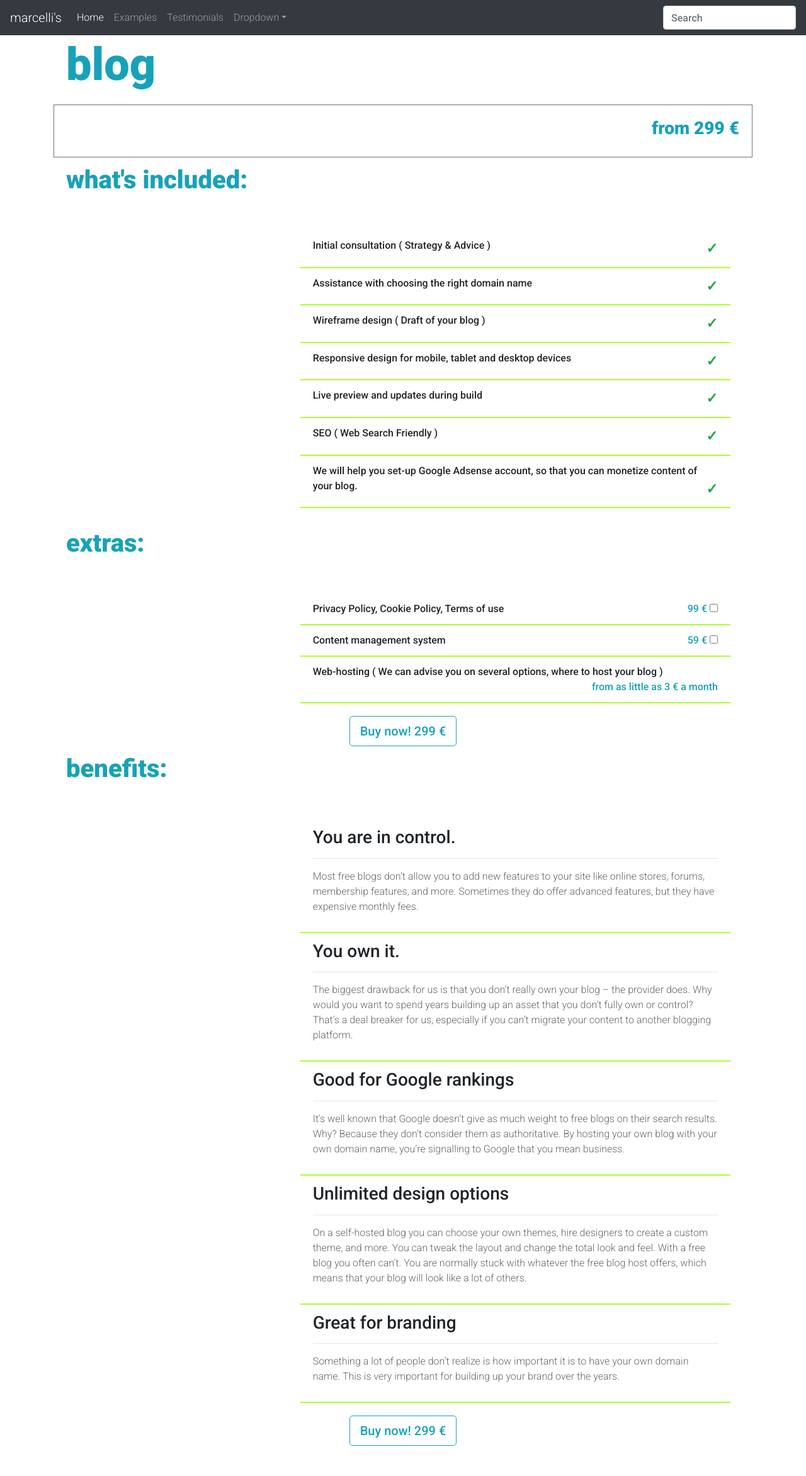
After one commit to Code-Institute-Submissions/web_studio, a Django app: page /blog in a window 1280 px wide. The commit adds this page. Shown: the whole page at 63% size. Run offline with Django 3.2, Linux system fonts and the light colour scheme; some libraries are stand-ins or nearby versions.

Commit message:
created blog page with sections: what's included, extras and benefits

```diff
--- /dev/null
+++ b/public/static/public/css/blog.css
@@ -0,0 +1,11 @@
+.list-group-item{
+    font-weight: 500;
+}
+.benefit{
+    font-weight: 300;
+    color: #666;
+}
+.included{
+    font-weight: 800;
+    font-size: 1.4rem;
+}
--- /dev/null
+++ b/public/templates/public/blog.html
@@ -0,0 +1,221 @@
+{% extends 'base.html' %}
+{% load static %}
+{% block extra_css %}
+    <link rel="stylesheet" href="{% static 'public/css/blog.css' %}">
+    <!--FONT AWESOME CSS FILES-->
+    <link
+            crossorigin="anonymous"
+            href="https://cdnjs.cloudflare.com/ajax/libs/font-awesome/5.11.2/css/all.css"
+            integrity="sha256-46qynGAkLSFpVbEBog43gvNhfrOj+BmwXdxFgVK/Kvc="
+            rel="stylesheet"
+    />
+{% endblock %}
+{% block  content %}
+
+    <div class="col-12 mt-5"></div>
+    <div class="container">
+        <div class="row index">
+
+            <div class="card col-lg-12 border-0">
+
+                <div class="card-header bg-transparent border-0">
+                    <h1 class="font-weight-bold display-3  text-info">blog</h1>
+                </div>
+                <div class="card-body border-secondary border">
+                    <h3 class="font-weight-bold text-info float-right">from 299 &euro;</h3>
+                </div>
+            </div>
+            <div class="card col-lg-12 border-0">
+
+                <div class="card-header bg-transparent border-0">
+                    <h1 class="font-weight-bold display-5  text-info">what's included:</h1>
+                </div>
+                <div class="card-body border-0">
+                    <p class="my-3"></p>
+                    <div class="col-md-8 offset-md-4">
+                        <ul class="list-group">
+                            <li class="list-group-item bottom_border">
+                                Initial consultation ( Strategy & Advice )
+                                 <span class="float-right text-success included">
+                                    &check;
+                                   </span>
+                            </li>
+                            <li class="list-group-item bottom_border">
+                                Assistance with choosing the right domain name
+                                 <span class="float-right text-success included">
+                                    &check;
+                                   </span>
+                            </li>
+                            <li class="list-group-item bottom_border">
+                                Wireframe design ( Draft of your blog )
+                                 <span class="float-right text-success included">
+                                    &check;
+                                   </span>
+                            </li>
+                            <li class="list-group-item bottom_border">
+
+                                Responsive design for mobile, tablet and desktop devices
+                                 <span class="float-right text-success included">
+                                    &check;
+                                   </span>
+                            </li>
+                            <li class="list-group-item bottom_border">
+                                Live preview and updates during build
+                                 <span class="float-right text-success included">
+                                    &check;
+                                   </span>
+                            </li>
+                            <li class="list-group-item bottom_border">
+                                SEO ( Web Search Friendly )
+                                 <span class="float-right text-success included">
+                                    &check;
+                                   </span>
+                            </li>
+                            <li class="list-group-item bottom_border">
+                                We will help you set-up Google Adsense account, so that you can
+                                monetize content of your blog.
+                                 <span class="float-right text-success included">
+                                    &check;
+                                   </span>
+
+                            </li>
+
+
+                        </ul>
+                    </div>
+                </div>
+
+            </div>
+
+            {% comment %}extras{% endcomment %}
+            <div class="card col-lg-12 border-0">
+
+                <div class="card-header bg-transparent border-0">
+                    <h1 class="font-weight-bold display-5  text-info">extras:</h1>
+                </div>
+                <div class="card-body border-0">
+                    <p class="my-3"></p>
+                    <div class="col-md-8 offset-md-4">
+                        <ul class="list-group">
+                            <li class="list-group-item bottom_border">
+                                Privacy Policy, Cookie Policy, Terms of use
+                                <span class="float-right">
+                                    <span class="text-info">99 &euro;</span>
+                                <input title="policies" type="checkbox" name="policies" id="policies">
+
+                                </span>
+
+                            </li>
+                             <li class="list-group-item bottom_border">
+                                Content management system
+                                <span class="float-right">
+                                    <span class="text-info">59 &euro;</span>
+                                <input title="cms" type="checkbox" name="cms" id="cms">
+
+                                </span>
+
+                            </li>
+                            <li class="list-group-item bottom_border">
+                                Web-hosting ( We can advise you on several options, where to host your blog )
+                                <span class="float-right text-info">from as little as 3 &euro; a month</span>
+                            </li>
+
+
+                        </ul>
+                    </div>
+                </div>
+
+            </div>
+
+            <div class="col-lg-12 text-center">
+                <a href="" class="lead  btn btn-lg btn-outline-info">Buy now! <span>299</span> &euro;</a>
+            </div>
+
+            {% comment %} benefits {% endcomment %}
+            <div class="card col-lg-12 border-0">
+
+                <div class="card-header bg-transparent border-0">
+                    <h1 class="font-weight-bold display-5  text-info">benefits:</h1>
+                </div>
+                <div class="card-body border-0">
+                    <p class="my-3"></p>
+                    <div class="col-md-8 offset-md-4">
+                        <ul class="list-group">
+                            <li class="list-group-item bottom_border">
+                                <h3>You are in control.</h3>
+                                <hr>
+                                <p class="benefit">
+                                    Most free blogs don’t allow you to add new features to your site
+                                    like online stores, forums, membership features, and more. Sometimes they do offer
+                                    advanced features, but they have expensive monthly fees.
+                                </p>
+
+                            </li>
+                            <li class="list-group-item bottom_border">
+
+                                <h3> You own it.</h3>
+                                <hr>
+                                <p class="benefit">
+                                    The biggest drawback for us is that you don’t really own your
+                                    blog – the provider does. Why would you want to spend years building up an asset
+                                    that
+                                    you don’t fully own or control? That’s a deal breaker for us, especially if you
+                                    can’t
+                                    migrate your content to another blogging platform.
+                                </p>
+
+                            </li>
+
+                            <li class="list-group-item bottom_border">
+
+                                <h3>Good for Google rankings</h3>
+                                <hr>
+                                <p class="benefit">
+                                    It’s well known that Google doesn’t give as much
+                                    weight to free blogs on their search results. Why? Because they don’t consider them
+                                    as authoritative. By hosting your own blog with your own domain name, you’re
+                                    signalling to Google that you mean business.
+                                </p>
+
+                            </li>
+                            <li class="list-group-item bottom_border">
+
+                                <h3>Unlimited design options</h3>
+                                <hr>
+                                <p class="benefit">
+                                    On a self-hosted blog you can choose your own themes, hire
+                                    designers to create a custom theme, and more. You can tweak the layout and change
+                                    the total look and feel. With a free blog you often can’t. You are normally stuck
+                                    with whatever the free blog host offers, which means that your blog will look like a
+                                    lot of others.
+                                </p>
+
+                            </li>
+                            <li class="list-group-item bottom_border">
+
+                                <h3>Great for branding</h3>
+                                <hr>
+                                <p class="benefit">
+                                    Something a lot of people don’t realize is how important it is to
+                                    have your own domain name. This is very important for building up your brand over
+                                    the years.
+                                </p>
+
+                            </li>
+
+
+                        </ul>
+                    </div>
+                </div>
+
+            </div>
+
+              <div class="col-lg-12 text-center">
+                <a href="" class="lead  btn btn-lg btn-outline-info">Buy now! <span>299</span> &euro;</a>
+            </div>
+             <div class="col-12 mt-5"></div>
+        </div>
+
+    </div>
+
+{% endblock %}
--- a/public/urls.py
+++ b/public/urls.py
@@ -1,10 +1,14 @@
 
 from django.contrib import admin
 from django.urls import path
-from public.views import index
+from public.views import index,blog,get_in_touch,website,online_store
 
 urlpatterns = [
 
-    path('',index,name='hello'),
+    path('',index,name='home'),
+    path('get-in-touch', get_in_touch, name='get_in_touch'),
+    path('blog', blog, name='blog'),
+    path('website', website, name='website'),
+    path('online-store', online_store, name='online_store'),
 
 ]
--- a/public/views.py
+++ b/public/views.py
@@ -9,3 +9,16 @@ def index(request):
         "orders":orders
     }
     return render(request, 'public/index.html', context)
+
+def blog(request):
+
+    return render(request, 'public/blog.html')
+def website(request):
+
+    return render(request, 'public/website.html')
+def online_store(request):
+
+    return render(request, 'public/online_store.html')
+def get_in_touch(request):
+
+    return render(request, 'public/get_in_touch.html')
--- /dev/null
+++ b/static/css/base.css
@@ -0,0 +1,19 @@
+@import url('https://fonts.googleapis.com/css2?family=Roboto:ital,wght@0,300;0,500;0,900;1,300;1,500;1,900&display=swap');
+* {
+    margin: 0;
+    padding: 0;
+    border: 0;
+}
+
+body {
+    font-family: "Roboto", sans-serif;
+    font-weight: 300;
+
+}
+.list-group-item.bottom_border{
+    border-radius: 0;
+    border-top: 0;
+    border-left: 0;
+    border-right: 0;
+    border-bottom: 2px solid greenyellow;
+}
--- a/templates/base.html
+++ b/templates/base.html
@@ -14,25 +14,70 @@
     {% endblock %}
 
     {% block corecss %}
-        <link rel="stylesheet" href="https://stackpath.bootstrapcdn.com/bootstrap/4.4.1/css/bootstrap.min.css" integrity="sha384-Vkoo8x4CGsO3+Hhxv8T/Q5PaXtkKtu6ug5TOeNV6gBiFeWPGFN9MuhOf23Q9Ifjh" crossorigin="anonymous">
+        <link rel="stylesheet" href="https://stackpath.bootstrapcdn.com/bootstrap/4.4.1/css/bootstrap.min.css"
+              integrity="sha384-Vkoo8x4CGsO3+Hhxv8T/Q5PaXtkKtu6ug5TOeNV6gBiFeWPGFN9MuhOf23Q9Ifjh"
+              crossorigin="anonymous">
+         <link rel="stylesheet" href="{% static 'css/base.css' %}">
     {% endblock %}
 
     {% block extra_css %}
     {% endblock %}
 
     {% block corejs %}
-        <script src="https://code.jquery.com/jquery-3.4.1.slim.min.js" integrity="sha384-J6qa4849blE2+poT4WnyKhv5vZF5SrPo0iEjwBvKU7imGFAV0wwj1yYfoRSJoZ+n" crossorigin="anonymous"></script>
-        <script src="https://cdn.jsdelivr.net/npm/popper.js@1.16.0/dist/umd/popper.min.js" integrity="sha384-Q6E9RHvbIyZFJoft+2mJbHaEWldlvI9IOYy5n3zV9zzTtmI3UksdQRVvoxMfooAo" crossorigin="anonymous"></script>
-        <script src="https://stackpath.bootstrapcdn.com/bootstrap/4.4.1/js/bootstrap.min.js" integrity="sha384-wfSDF2E50Y2D1uUdj0O3uMBJnjuUD4Ih7YwaYd1iqfktj0Uod8GCExl3Og8ifwB6" crossorigin="anonymous"></script>
+        <script src="https://code.jquery.com/jquery-3.4.1.slim.min.js"
+                integrity="sha384-J6qa4849blE2+poT4WnyKhv5vZF5SrPo0iEjwBvKU7imGFAV0wwj1yYfoRSJoZ+n"
+                crossorigin="anonymous"></script>
+        <script src="https://cdn.jsdelivr.net/npm/popper.js@1.16.0/dist/umd/popper.min.js"
+                integrity="sha384-Q6E9RHvbIyZFJoft+2mJbHaEWldlvI9IOYy5n3zV9zzTtmI3UksdQRVvoxMfooAo"
+                crossorigin="anonymous"></script>
+        <script src="https://stackpath.bootstrapcdn.com/bootstrap/4.4.1/js/bootstrap.min.js"
+                integrity="sha384-wfSDF2E50Y2D1uUdj0O3uMBJnjuUD4Ih7YwaYd1iqfktj0Uod8GCExl3Og8ifwB6"
+                crossorigin="anonymous"></script>
     {% endblock %}
 
     {% block extra_js %}
     {% endblock %}
 
-    <title>marcelli studio {% block extra_title %}{% endblock %}</title>
+    <title>marcelli's {% block extra_title %}{% endblock %}</title>
 </head>
 <body>
-    <header class="container-fluid fixed-top"></header>
+<header class="container-fluid p-0  fixed-top">
+
+    <nav class="navbar navbar-expand-sm navbar-dark bg-dark">
+        <a class="navbar-brand" href="{% url 'home' %}">marcelli's</a>
+        <button class="navbar-toggler" type="button" data-toggle="collapse"
+                data-target="#site-navbar" aria-controls="site-navbar" aria-expanded="false"
+                aria-label="Toggle navigation">
+            <span class="navbar-toggler-icon"></span>
+        </button>
+
+        <div class="collapse navbar-collapse" id="site-navbar">
+            <ul class="navbar-nav mr-auto">
+                <li class="nav-item active">
+                    <a class="nav-link" href="{% url 'home' %}">Home <span class="sr-only">(current)</span></a>
+                </li>
+                <li class="nav-item">
+                    <a class="nav-link" href="#">Examples</a>
+                </li>
+                <li class="nav-item">
+                    <a class="nav-link" href="#" tabindex="-1" aria-disabled="true">Testimonials</a>
+                </li>
+                <li class="nav-item dropdown">
+                    <a class="nav-link dropdown-toggle" href="#" id="dropdown03" data-toggle="dropdown"
+                       aria-haspopup="true" aria-expanded="false">Dropdown</a>
+                    <div class="dropdown-menu" aria-labelledby="dropdown03">
+                        <a class="dropdown-item" href="#">Action</a>
+                        <a class="dropdown-item" href="#">Another action</a>
+                        <a class="dropdown-item" href="#">Something else here</a>
+                    </div>
+                </li>
+            </ul>
+            <form class="form-inline my-2 my-md-0">
+                <input class="form-control" type="text" placeholder="Search">
+            </form>
+        </div>
+    </nav>
+</header>
 
 {% if messages %}
     <div class="message-container"></div>
--- a/web_studio/settings.py
+++ b/web_studio/settings.py
@@ -140,4 +140,6 @@ USE_TZ = True
 # Static files (CSS, JavaScript, Images)
 # https://docs.djangoproject.com/en/3.0/howto/static-files/
 
+
 STATIC_URL = '/static/'
+STATICFILES_DIRS = (os.path.join(BASE_DIR, 'static'),)
```
Also changed, not shown: public/static/public/css/index.css (added, +34 -0 lines), public/templates/public/get_in_touch.html (added, +33 -0 lines), public/templates/public/index.html (+75 -1 lines), public/templates/public/online_store.html (added, +33 -0 lines), public/templates/public/website.html (added, +33 -0 lines), 1 other file. Lines whose indentation alone changed are shown as unchanged.
